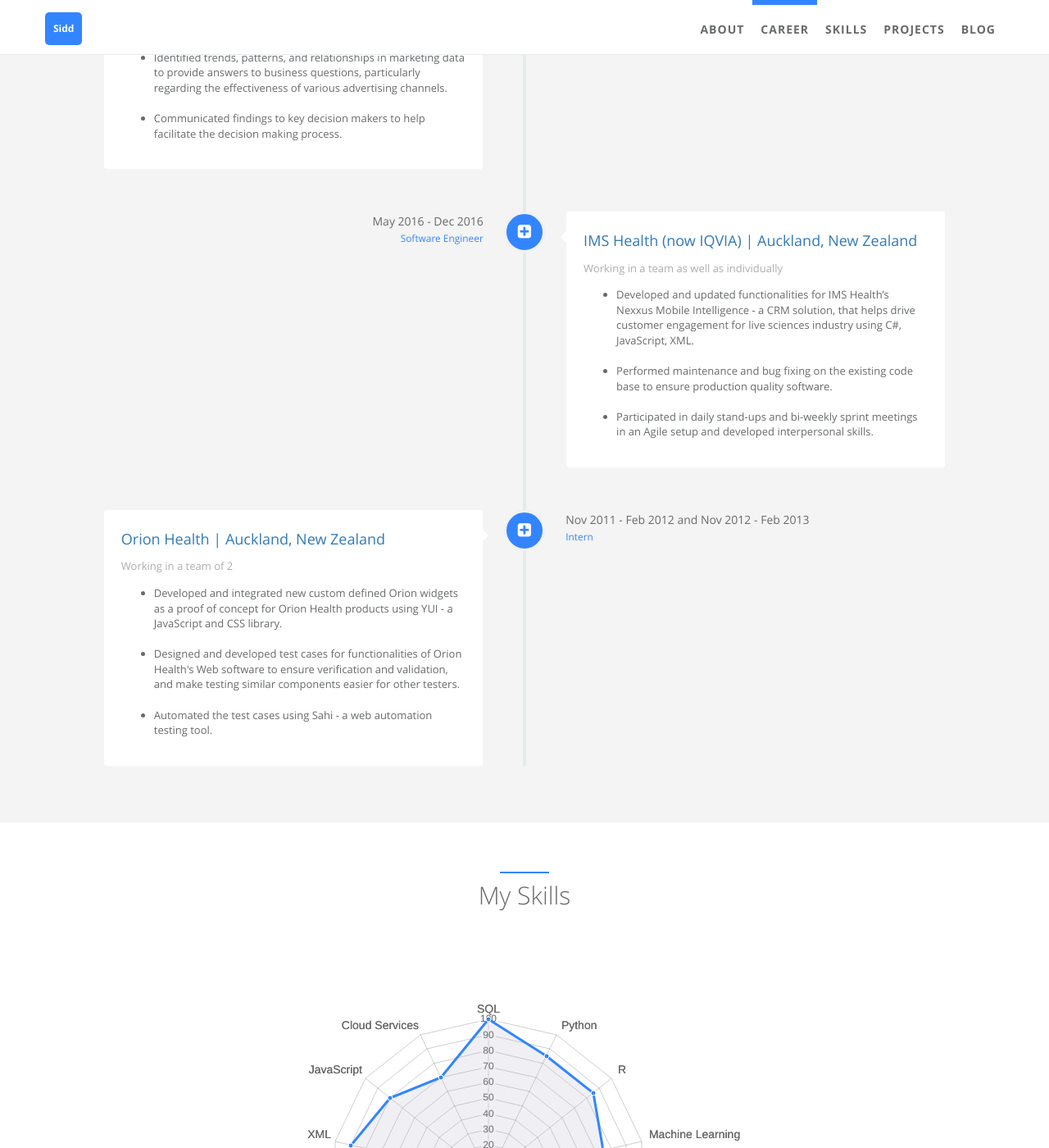
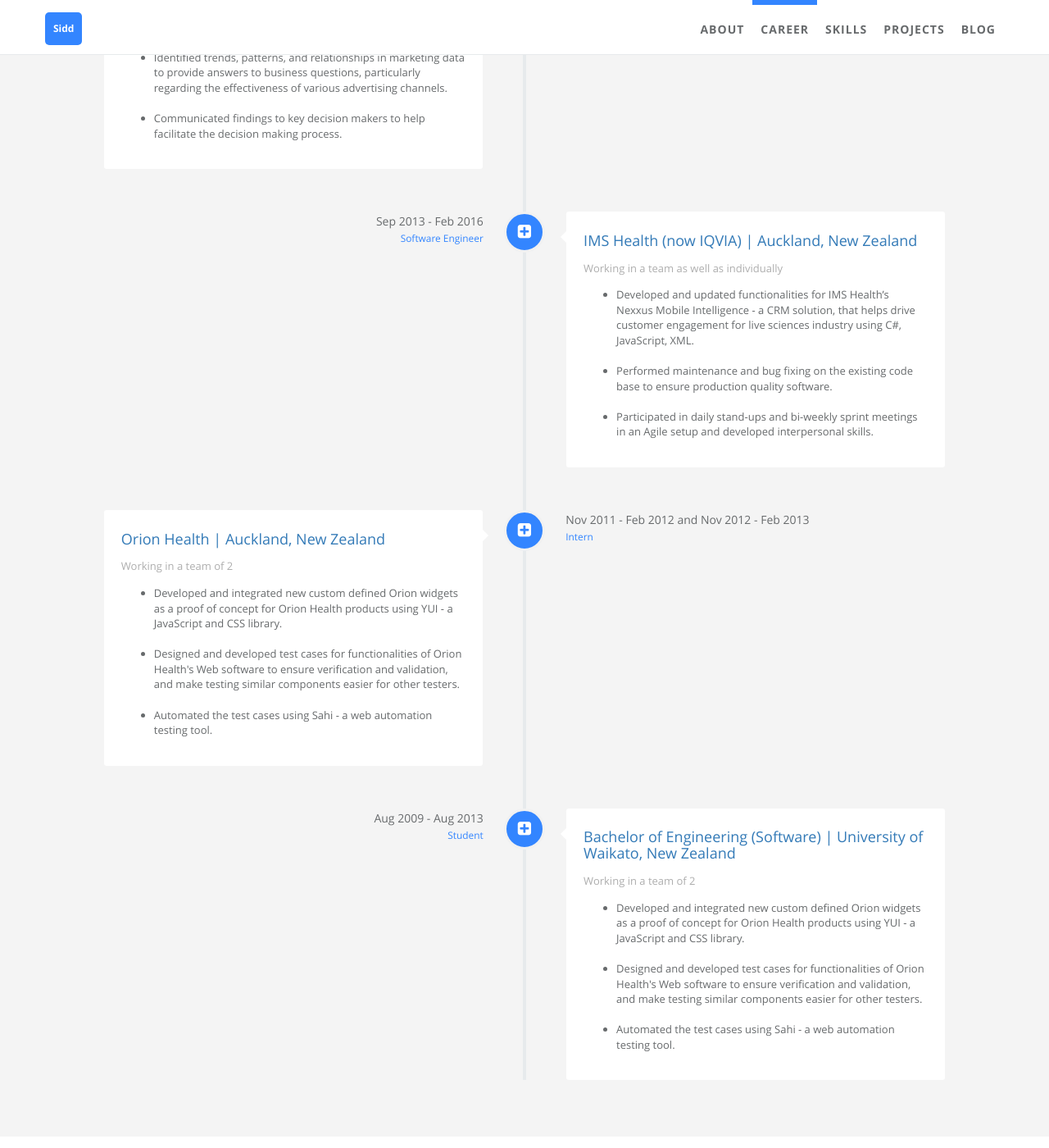
Before and after one commit to sarora/sarora.github.io, a Jekyll site: the page built from index.html, in a window 1280 px wide and 1400 px high, scrolled down 1820 px. Shown: the whole window at 82% size. Built offline with Jekyll 4.4.1, drawn with Linux system fonts in a browser that asks for light colours; some of the changed text lies outside the part shown.

Commit message:
Waikato info

```diff
--- a/_data/index/careers.yml
+++ b/_data/index/careers.yml
@@ -24,7 +24,7 @@
     detail: A 10-month intensive program focused on developing statistics, computing, and machine learning expertise.
     i18n: company_b_desc
   date:
-    detail: Sep 2017 - June 2018
+    detail: Sep 2017 - Jun 2018
     i18n: company_b_date
   job:
     detail: Student
@@ -58,7 +58,7 @@
       <li>Participated in daily stand-ups and bi-weekly sprint meetings in an Agile setup and developed interpersonal skills. </li> </ul>
     i18n: company_d_desc
   date:
-    detail: May 2016 - Dec 2016
+    detail: Sep 2013 - Feb 2016
     i18n: company_d_date
   job:
     detail: Software Engineer
@@ -81,3 +81,20 @@
     detail: Intern
     i18n: company_e_job
   icon: fa-plus-square
+
+- name:
+    detail: <a title= "papers.waikato.ac.nz/subjects/SWEN" href="https://papers.waikato.ac.nz/subjects/SWEN" target="_blank"> Bachelor of Engineering (Software) | University of Waikato, New Zealand</a>
+    i18n: company_f
+  desc:
+    detail: Working in a team of 2 <ul style="list-style-type:disc">
+      <li>Developed and integrated new custom defined Orion widgets as a proof of concept for Orion Health products using YUI - a JavaScript and CSS library.<br/><br/></li>
+      <li>Designed and developed test cases for functionalities of Orion Health's Web software to ensure verification and validation, and make testing similar components easier for other testers. <br/><br/></li>
+      <li>Automated the test cases using Sahi - a web automation testing tool.</li> </ul>
+    i18n: company_d_desc
+  date:
+    detail: Aug 2009 - Aug 2013
+    i18n: company_f_date
+  job:
+    detail: Student
+    i18n: company_f_job
+  icon: fa-plus-square
```
